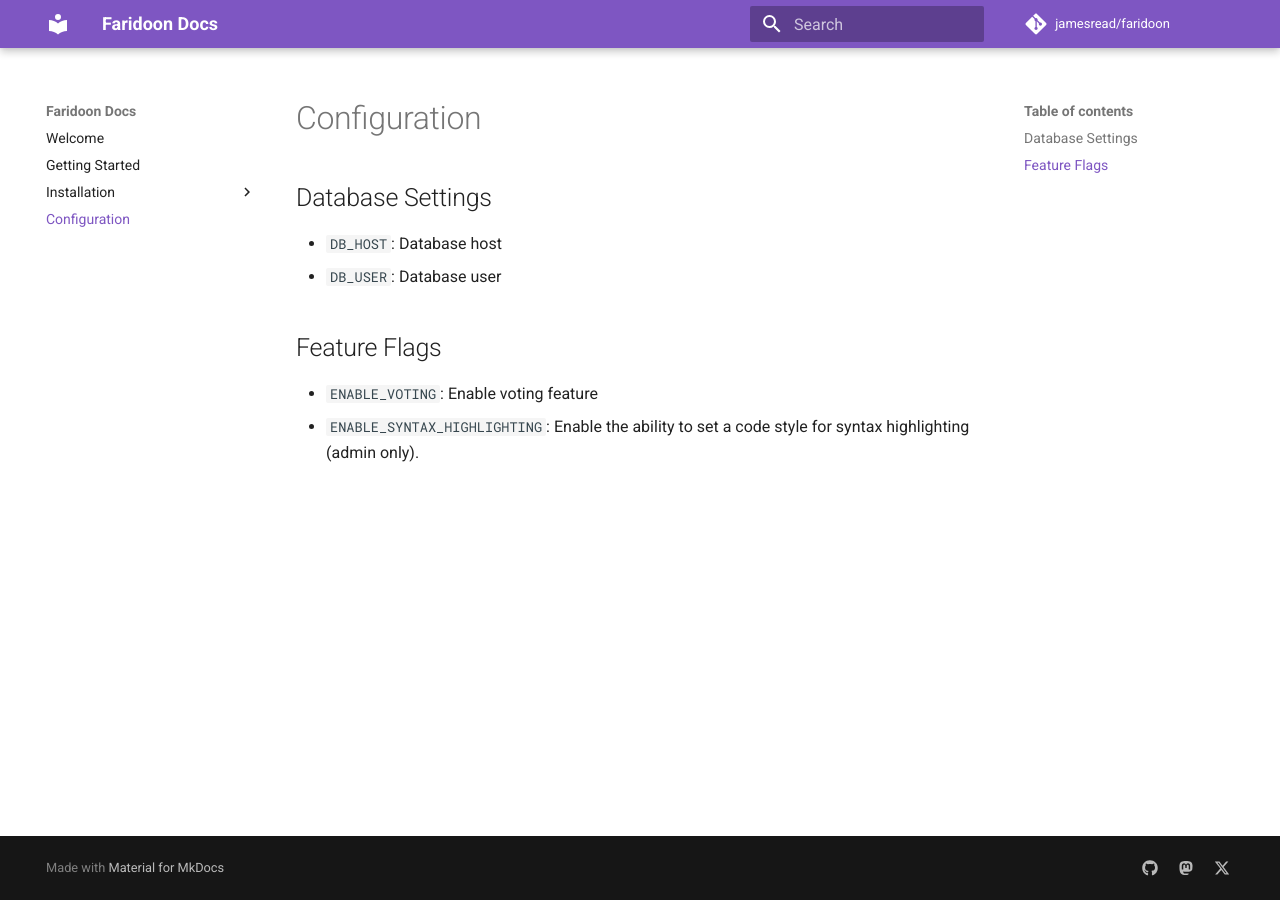
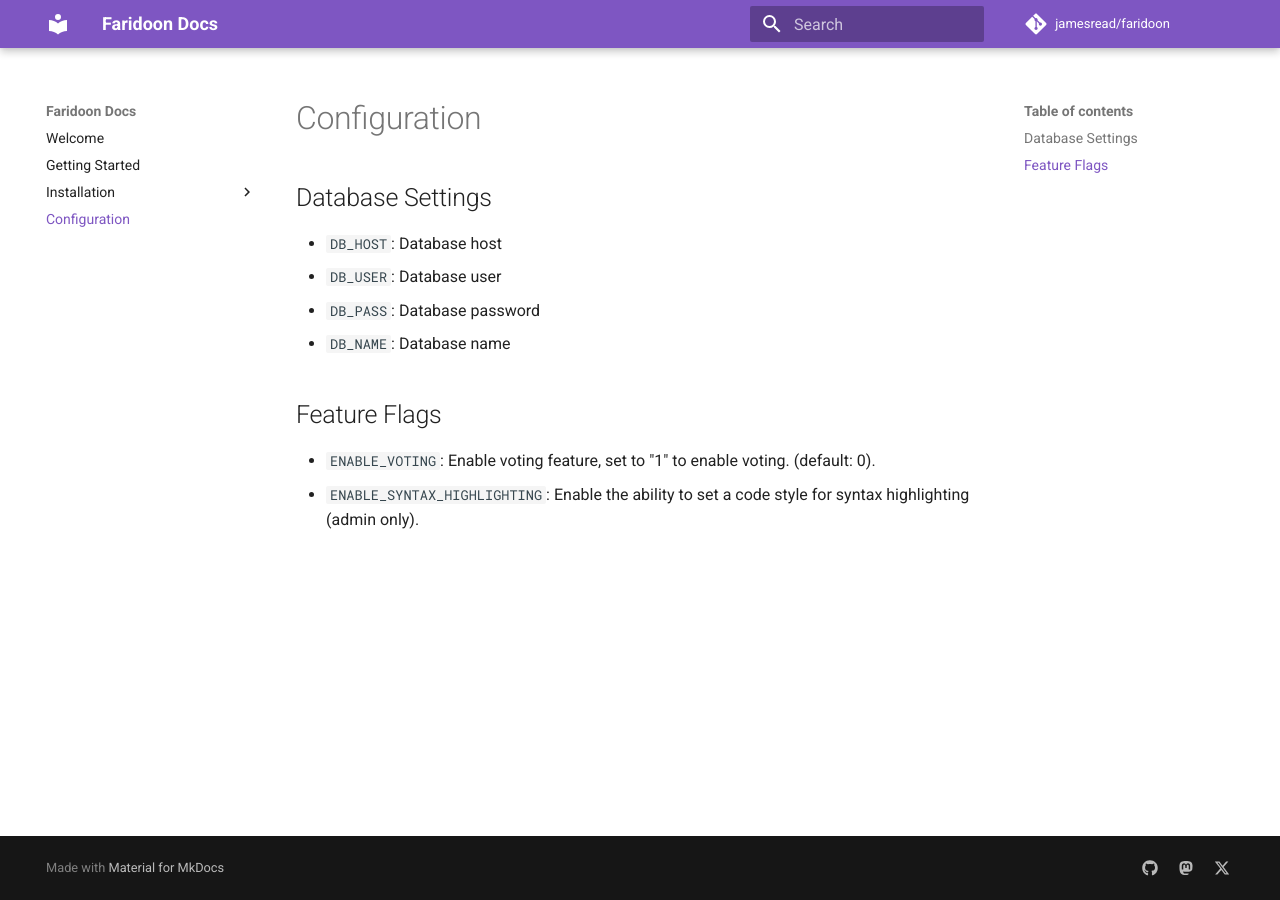
Before and after one commit to jamesread/faridoon, an MkDocs documentation site: the page built from docs/configuration/index.md, in a window 1280 px wide. Built offline with MkDocs 1.6.1 and Material for MkDocs 9.7.7, drawn with Linux system fonts in a browser that asks for light colours; comment, search, counter and statistics services are not loaded.

Commit message:
Updated screenshots, minor changes to docs

```diff
--- a/docs/configuration/index.md
+++ b/docs/configuration/index.md
@@ -4,8 +4,10 @@
 
 - `DB_HOST`: Database host
 - `DB_USER`: Database user
+- `DB_PASS`: Database password
+- `DB_NAME`: Database name
 
 ## Feature Flags
 
-- `ENABLE_VOTING`: Enable voting feature
+- `ENABLE_VOTING`: Enable voting feature, set to "1" to enable voting. (default: 0).
 - `ENABLE_SYNTAX_HIGHLIGHTING`: Enable the ability to set a code style for syntax highlighting (admin only).
```
Also changed, not shown: README.md (+1 -1 lines), 3 other files.
